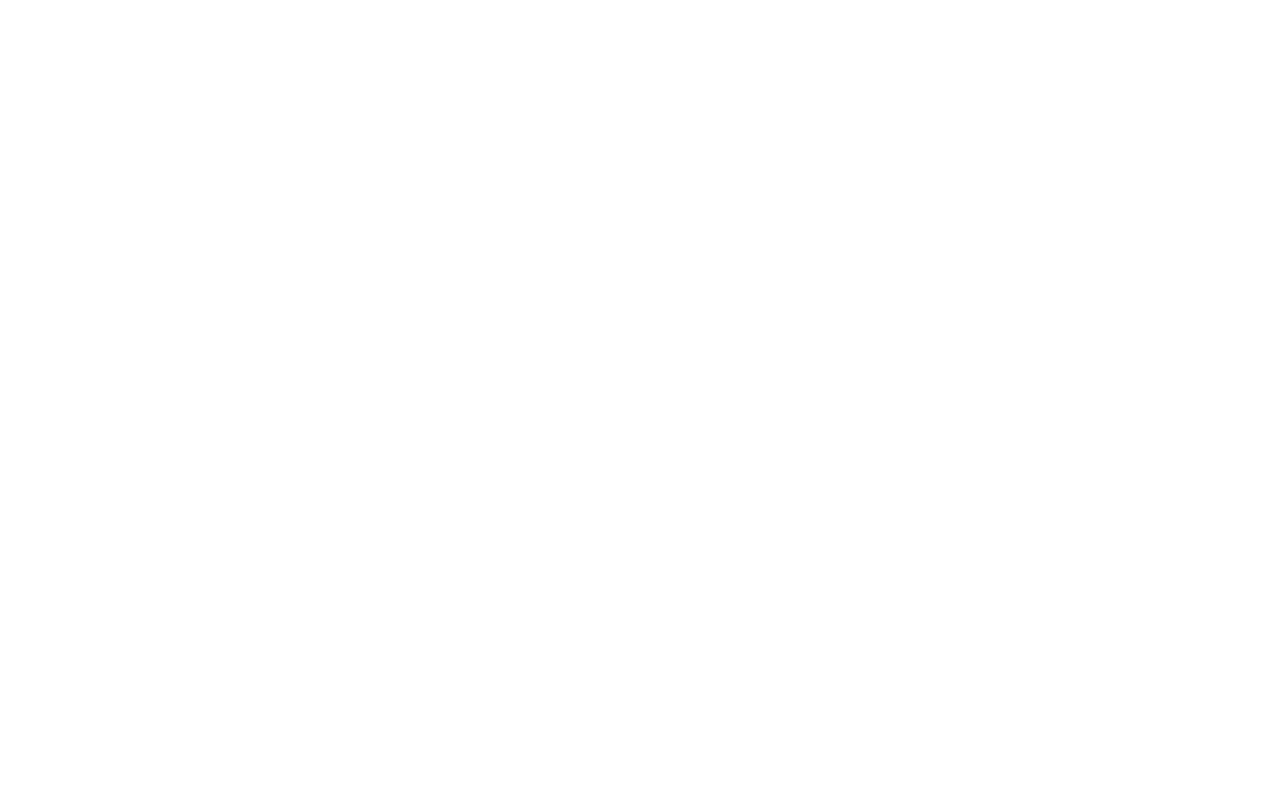
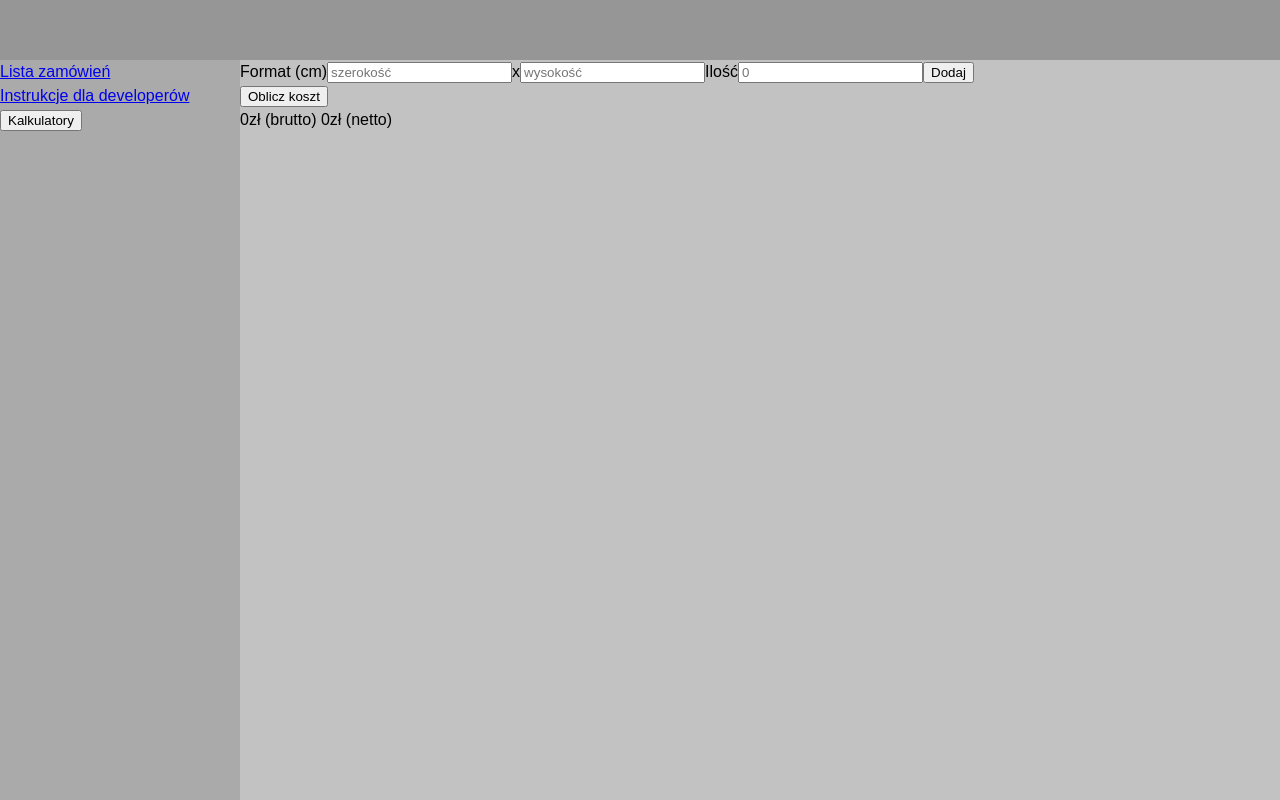
Before and after one commit to marlenawojtczak/ERP-system, a React (Vite) app in the folder frontend/: page /kalkulator1 in a window 1280 px wide. Before the commit this address had no page. Built offline with nearby package versions, Linux system fonts and the light colour scheme.

Commit message:
adding calculatorSBP

```diff
--- a/frontend/package.json
+++ b/frontend/package.json
@@ -16,6 +16,7 @@
     "jwt-decode": "^3.1.2",
     "nanoid": "^4.0.2",
     "react": "^18.2.0",
+    "react-bootstrap": "^2.9.1",
     "react-dom": "^18.2.0",
     "react-helmet": "^6.1.0",
     "react-redux": "^8.1.1",
--- a/frontend/src/App.tsx
+++ b/frontend/src/App.tsx
@@ -1,6 +1,10 @@
 import React, { Suspense } from "react";
 import { Routes, Route } from "react-router-dom";
 import Layout from "./layouts/Layout";
+import { CalculatorSBP } from "./features/calculators/components/CalculatorSBP";
+import { CalculatorNNO } from "./features/calculators/components/CalculatorNNO";
+import { CalculatorNOK } from "./features/calculators/components/CalculatorNOK";
+import { CalculatorNAW } from "./features/calculators/components/CalculatorNAW";
 
 const Home = React.lazy(() => import("./pages/Home"));
 const ExampleContent = React.lazy(() => import("./pages/ExamplePage"));
@@ -13,6 +17,10 @@
           <Route element={<Layout />}>
             <Route index element={<Home />} />
             <Route path="example" element={<ExampleContent />} />
+            <Route path="kalkulator1" element={<CalculatorSBP />} />
+            <Route path="kalkulator2" element={<CalculatorNNO />} />
+            <Route path="kalkulator3" element={<CalculatorNOK />} />
+            <Route path="kalkulator4" element={<CalculatorNAW />} />
           </Route>
         </Routes>
       </Suspense>
--- /dev/null
+++ b/frontend/src/features/calculators/components/CalculatorNAW.tsx
@@ -0,0 +1,3 @@
+export const CalculatorNAW = () => {
+  return <></>;
+};
--- /dev/null
+++ b/frontend/src/features/calculators/components/CalculatorNNO.tsx
@@ -0,0 +1,3 @@
+export const CalculatorNNO = () => {
+  return <></>;
+};
--- /dev/null
+++ b/frontend/src/features/calculators/components/CalculatorNOK.tsx
@@ -0,0 +1,3 @@
+export const CalculatorNOK = () => {
+  return <></>;
+};
--- /dev/null
+++ b/frontend/src/features/calculators/components/CalculatorSBP.tsx
@@ -0,0 +1,109 @@
+import { nanoid } from "nanoid";
+import { useState } from "react";
+
+interface SubmittedData {
+  id: string;
+  width: number;
+  height: number;
+  quantity: number;
+}
+
+export const CalculatorSBP = () => {
+  const [squareMeter, setSquareMeter] = useState(0);
+  const [grossPrice, setGrossPrice] = useState(0);
+  const [netPrice, setNetPrice] = useState(0);
+  const [submittedData, setSubmittedData] = useState<SubmittedData[]>([]);
+  let id = nanoid();
+
+  const handleSubmit = (e: React.FormEvent<HTMLFormElement>) => {
+    e.preventDefault();
+
+    const form = e.currentTarget;
+    const widthInput = form.elements.namedItem("width") as HTMLInputElement;
+    const heightInput = form.elements.namedItem("height") as HTMLInputElement;
+    const quantityInput = form.elements.namedItem(
+      "quantity"
+    ) as HTMLInputElement;
+
+    const width = parseFloat(widthInput.value);
+    const height = parseFloat(heightInput.value);
+    const quantity = parseFloat(quantityInput.value);
+
+    setSquareMeter(
+      (prevSquareMeter) => prevSquareMeter + width * height * quantity
+    );
+
+    setSubmittedData((prevSubmittedData) => [
+      ...prevSubmittedData,
+      { id, width, height, quantity },
+    ]);
+
+    form.reset();
+  };
+
+  const handleDelete = (id: string) => {
+    setSubmittedData((prevSubmittedData) => {
+      const deletedItem = prevSubmittedData.find((data) => data.id === id);
+
+      if (deletedItem) {
+        setSquareMeter(
+          (prevSquareMeter) =>
+            prevSquareMeter -
+            deletedItem.width * deletedItem.height * deletedItem.quantity
+        );
+      }
+
+      return prevSubmittedData.filter((data) => data.id !== id);
+    });
+  };
+
+  const handleCalculation = () => {
+    setGrossPrice(squareMeter * 5);
+    setNetPrice(parseFloat(((squareMeter * 5) / 1.23).toFixed(2)));
+  };
+
+  return (
+    <>
+      <form onSubmit={handleSubmit}>
+        <label>
+          Format (cm)
+          <input
+            type="number"
+            name="width"
+            placeholder="szerokość"
+            required
+          ></input>
+          <span>x</span>
+          <input
+            type="number"
+            name="height"
+            placeholder="wysokość"
+            required
+          ></input>
+        </label>
+        <label>
+          Ilość
+          <input type="number" name="quantity" placeholder="0" required></input>
+        </label>
+        <button type="submit">Dodaj</button>
+      </form>
+      {submittedData.map((data) => (
+        <div key={data.id}>
+          <p>szerokość: {data.width}</p>
+          <span>x</span>
+          <p>wysokość: {data.height}</p>
+          <p>ilość: {data.quantity}</p>
+          <button type="button" onClick={() => handleDelete(data.id)}>
+            x
+          </button>
+        </div>
+      ))}
+      <button type="button" onClick={handleCalculation}>
+        Oblicz koszt
+      </button>
+      <p>
+        {grossPrice}zł (brutto) {netPrice}zł (netto)
+      </p>
+    </>
+  );
+};
--- a/frontend/src/layouts/SideBar.tsx
+++ b/frontend/src/layouts/SideBar.tsx
@@ -1,5 +1,6 @@
 import { Link } from "react-router-dom";
 import { Aside } from "./Layout.styled";
+import Calculators from "../pages/Calculators";
 
 export const SideBar = () => {
   return (
@@ -12,6 +13,9 @@
           <li>
             <Link to="/example">Instrukcje dla developerów</Link>
           </li>
+          <li>
+            <Calculators />
+          </li>
         </ul>
       </Aside>
     </>
--- /dev/null
+++ b/frontend/src/pages/Calculators.tsx
@@ -0,0 +1,29 @@
+import Dropdown from "react-bootstrap/Dropdown";
+import { Link } from "react-router-dom";
+
+const Calculators = () => {
+  return (
+    <Dropdown>
+      <Dropdown.Toggle variant="success" id="dropdown-basic">
+        Kalkulatory
+      </Dropdown.Toggle>
+
+      <Dropdown.Menu>
+        <Dropdown.Item>
+          <Link to="/kalkulator1">Kalkulator 1</Link>
+        </Dropdown.Item>
+        <Dropdown.Item>
+          <Link to="/kalkulator2">Kalkulator 2</Link>
+        </Dropdown.Item>
+        <Dropdown.Item>
+          <Link to="/kalkulator3">Kalkulator 3</Link>
+        </Dropdown.Item>
+        <Dropdown.Item>
+          <Link to="/kalkulator4">Kalkulator 4</Link>
+        </Dropdown.Item>
+      </Dropdown.Menu>
+    </Dropdown>
+  );
+};
+
+export default Calculators;
```
Also changed, not shown: 1 other file (tests, documents, lock files or other folders).
